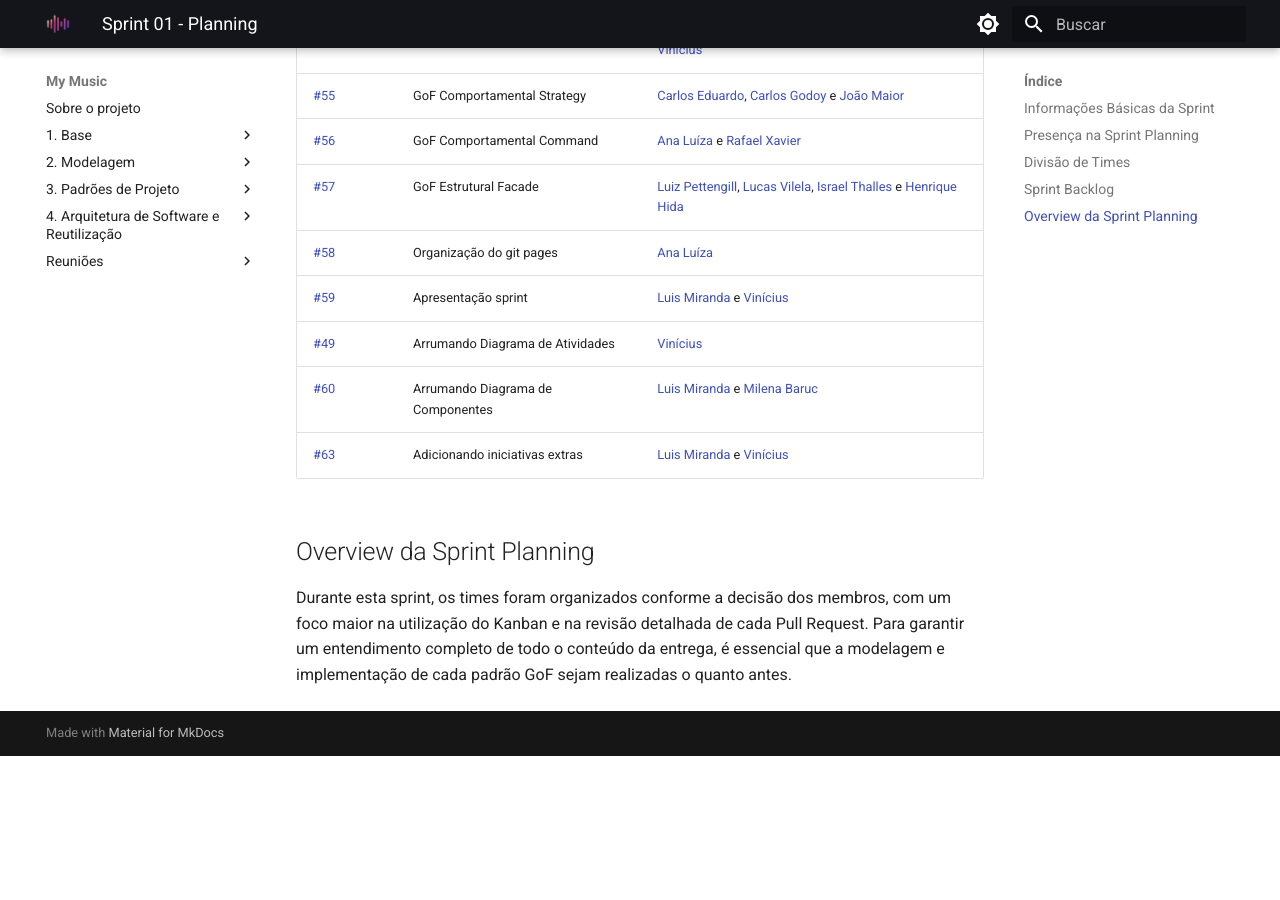
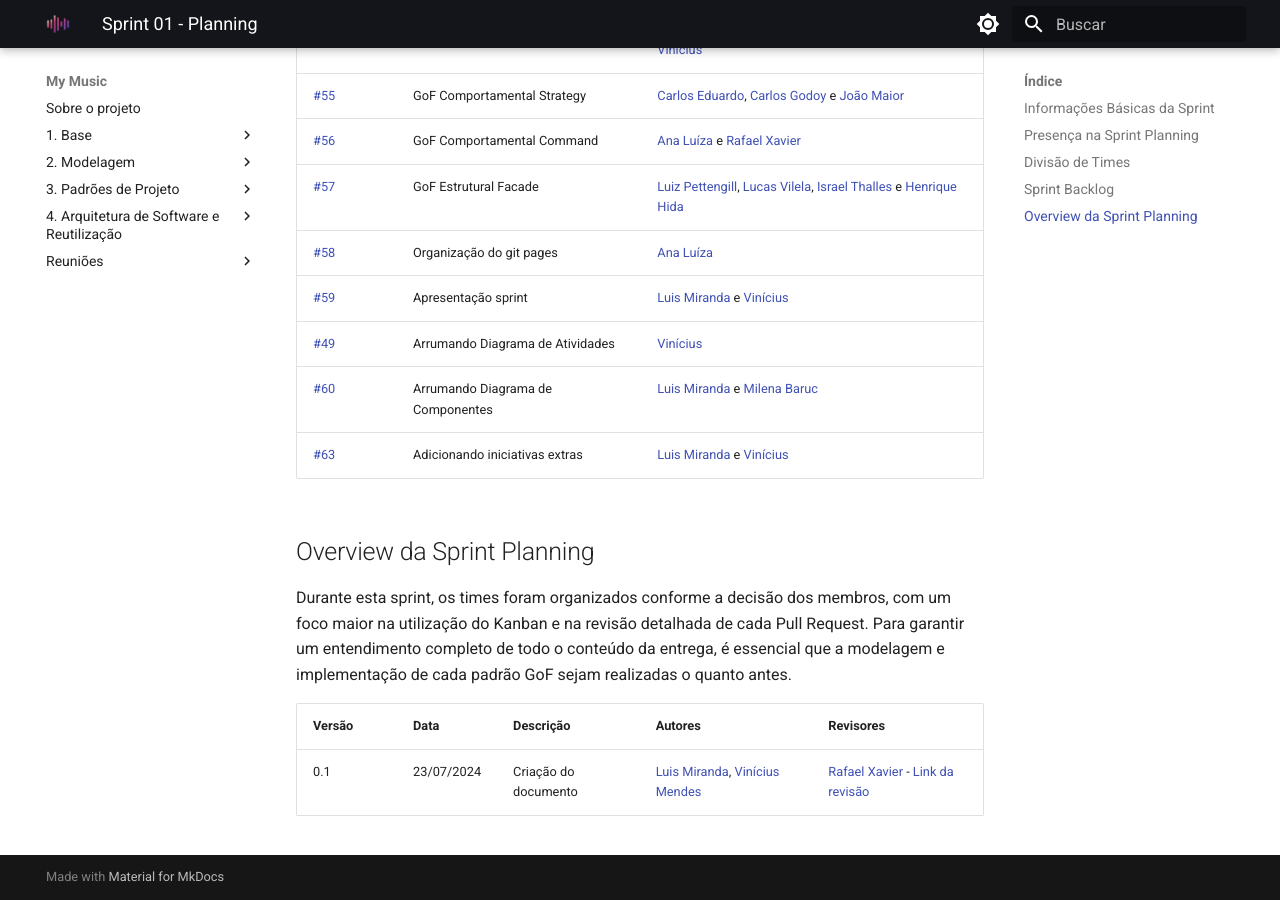
Before and after one commit to UnBArqDsw2024-1/2024.1_G2_My_Music, an MkDocs documentation site: the page built from docs/Sprints/Sprint1/SprintPlanning1.md, in a window 1280 px wide and 900 px high, scrolled down 1589 px. Built offline with MkDocs 1.6.1 and Material for MkDocs 9.7.7, drawn with Linux system fonts in a browser that asks for light colours; before the commit the page ends 2345 px from its top, so only the background shows below that.

Commit message:
Revisão

```diff
--- a/docs/Sprints/Sprint1/SprintPlanning1.md
+++ b/docs/Sprints/Sprint1/SprintPlanning1.md
@@ -52,3 +52,7 @@ A Sprint Planning foi realizada na segunda-feira, dia 08/07/2024 às 10h, após
 ## Overview da Sprint Planning
 
 Durante esta sprint, os times foram organizados conforme a decisão dos membros, com um foco maior na utilização do Kanban e na revisão detalhada de cada Pull Request. Para garantir um entendimento completo de todo o conteúdo da entrega, é essencial que a modelagem e implementação de cada padrão GoF sejam realizadas o quanto antes.
+
+| Versão | Data       | Descrição                                               | Autores                        | Revisores |
+| ------ | ---------- | ------------------------------------------------------- | ------------------------------ | --------- |
+| 0.1    | 23/07/2024 | Criação do documento |  [Luis Miranda](https://github.com/LuisMiranda10), [Vinícius Mendes](https://github.com/yabamiah) | [Rafael Xavier](https://github.com/rafaelxavierr) - [Link da revisão](https://github.com/UnBArqDsw2024-1/2024.1_G2_My_Music/pull/68#issuecomment-2249232056) |
```
Also changed, not shown: docs/Sprints/Sprint1/SprintReview1.md (+4 -0 lines).
